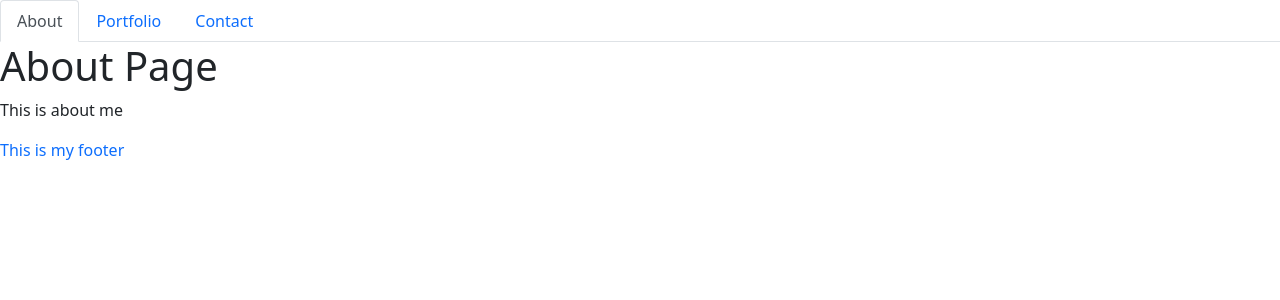
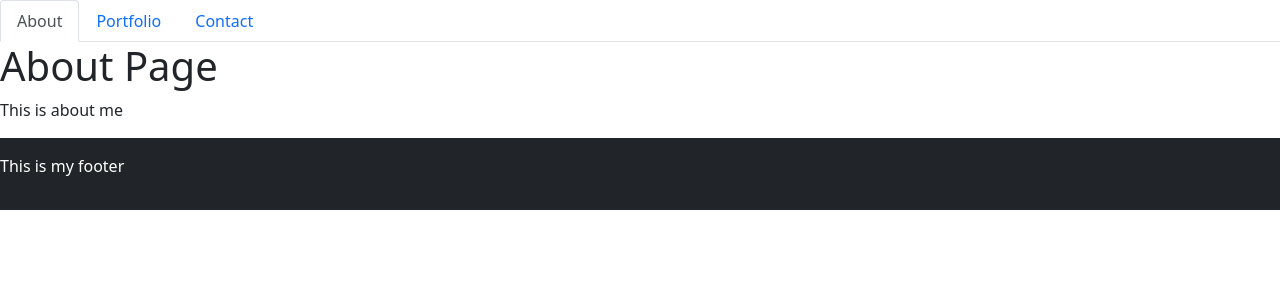
Before and after one commit to bckasper/React-Portfolio, a React (Create React App) app: page / in a window 1280 px wide. Shown: the top 300 px of the page. Built offline with nearby package versions, Linux system fonts and the light colour scheme.

Commit message:
started doing some formatting to my footer

```diff
--- a/src/components/footer.js
+++ b/src/components/footer.js
@@ -3,7 +3,9 @@ import React from 'react'
 const Footer = () => {
     return(
         <div>
-            <p className="text-primary">This is my footer</p>
+            <div className='bg-dark py-3 w-auto'>
+                <p className="text-white">This is my footer</p>
+            </div>
         </div>
     )
 }
```
